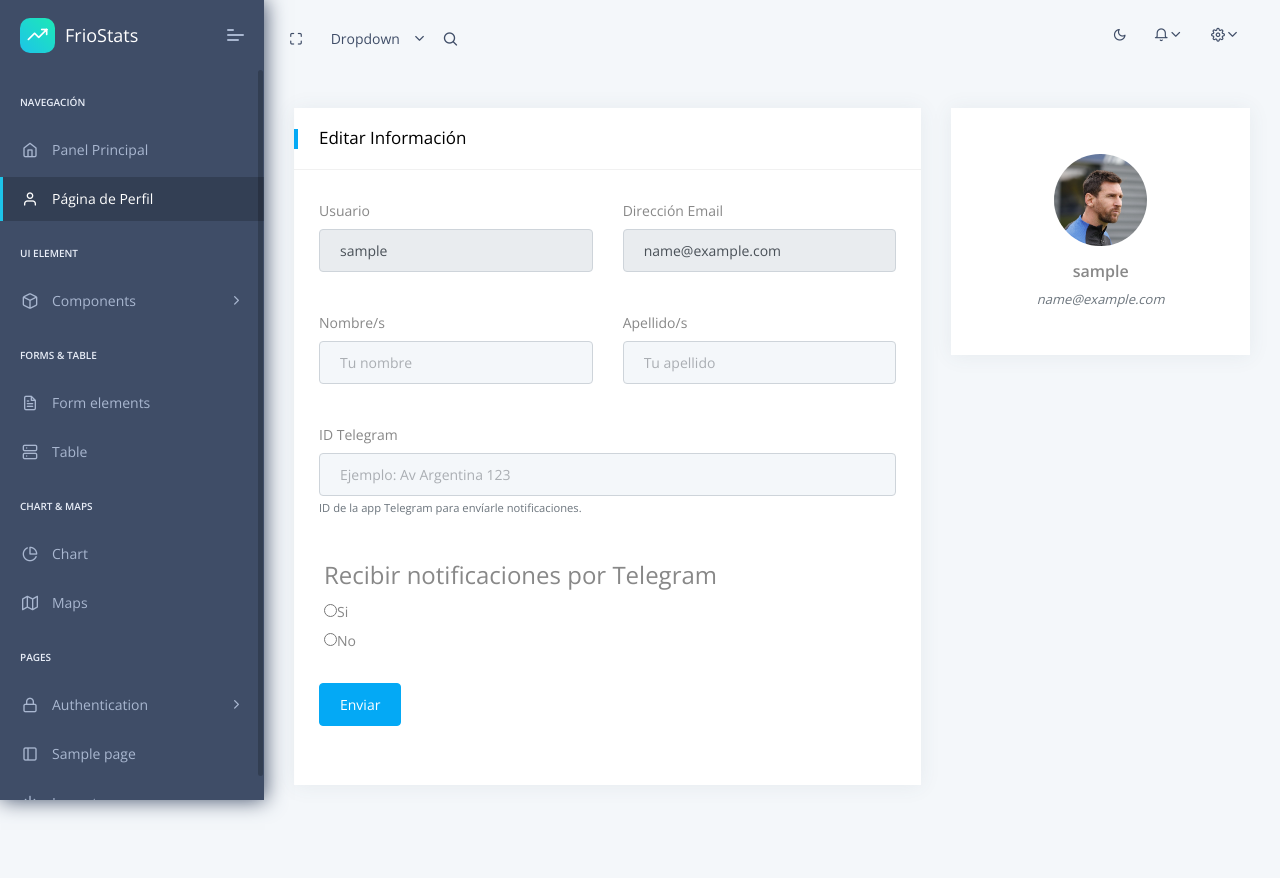
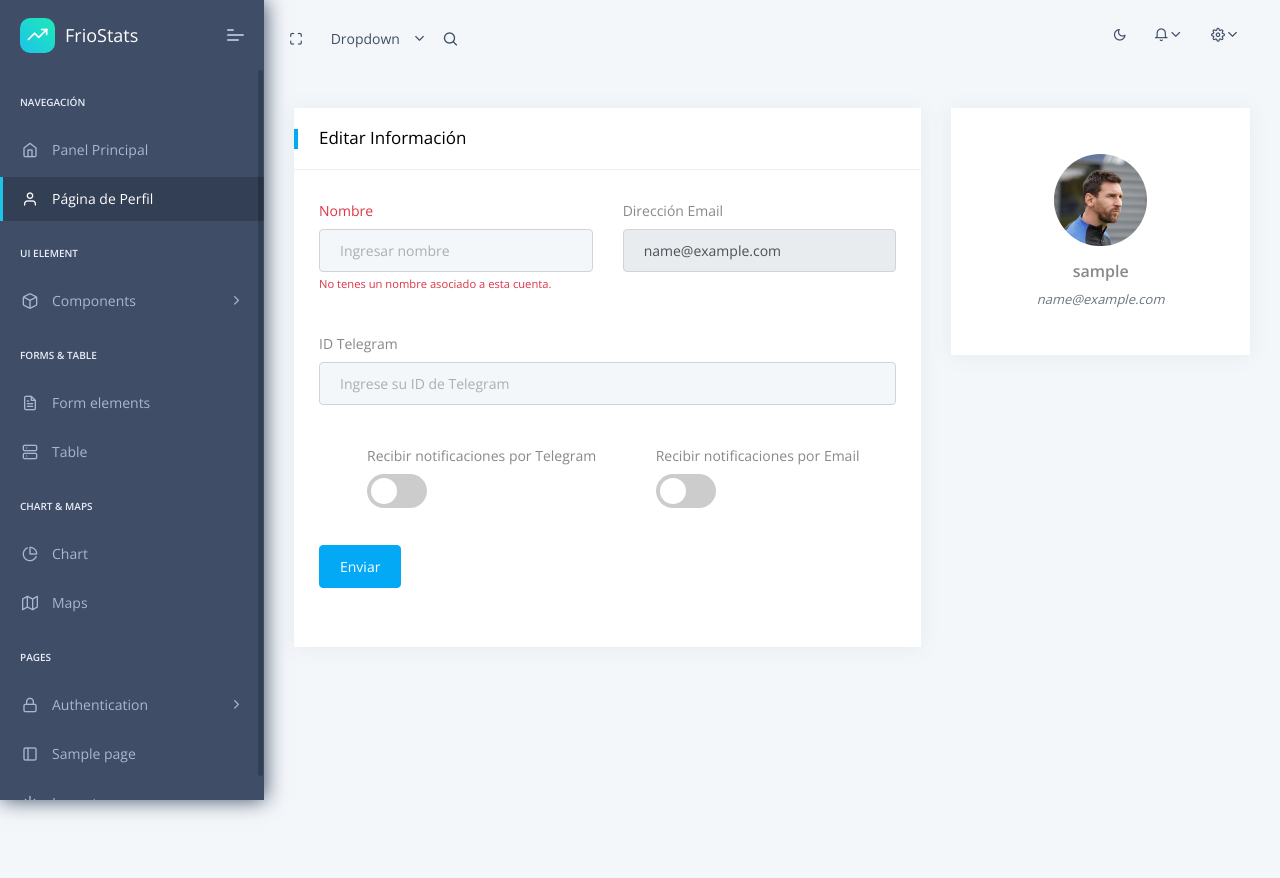
Before and after one commit to juanicampora/FrioStats-Front, a Flask app: page /profile.html in a window 1280 px wide. Run offline with Flask 2, Linux system fonts and the light colour scheme; the visitor is signed in with stand-in values (Sample User, id 1); data comes from the database, SQL or seed files in the repository; parts of the project's set-up code (start-up, migrations or seed data) failed here and were passed over; some libraries are stand-ins or nearby versions.

Commit message:
Pagina de profile lista, falta vincular los switch notificaciones con la bbdd

```diff
--- /dev/null
+++ b/apps/static/assets/css/switchlindo.css
@@ -0,0 +1,62 @@
+/* The switch - the box around the slider */
+.switch {
+  position: relative;
+  display: inline-block;
+  width: 60px;
+  height: 34px;
+}
+
+/* Hide default HTML checkbox */
+.switch input {
+  opacity: 0;
+  width: 0;
+  height: 0;
+}
+
+/* The slider */
+.slider {
+  position: absolute;
+  cursor: pointer;
+  top: 0;
+  left: 0;
+  right: 0;
+  bottom: 0;
+  background-color: #ccc;
+  -webkit-transition: .4s;
+  transition: .4s;
+}
+
+.slider:before {
+  position: absolute;
+  content: "";
+  height: 26px;
+  width: 26px;
+  left: 4px;
+  bottom: 4px;
+  background-color: white;
+  -webkit-transition: .4s;
+  transition: .4s;
+}
+
+input:checked+.slider {
+  background-color: #2196F3;
+}
+
+input:focus+.slider {
+  box-shadow: 0 0 1px #2196F3;
+}
+
+input:checked+.slider:before {
+  -webkit-transform: translateX(26px);
+  -ms-transform: translateX(26px);
+  transform: translateX(26px);
+}
+
+/* Rounded sliders */
+.slider.round {
+  border-radius: 34px;
+}
+
+.slider.round:before {
+  border-radius: 50%;
+}
--- a/apps/templates/home/profile.html
+++ b/apps/templates/home/profile.html
@@ -3,7 +3,9 @@
 {% block title %} Profile {% endblock %}
 
 <!-- Specific CSS goes HERE -->
-{% block stylesheets %}{% endblock stylesheets %}
+{% block stylesheets %}
+<link rel="stylesheet" type="text/css" href="../static/assets/css/switchlindo.css">
+{% endblock stylesheets %}
 
 {% block content %}
 
@@ -26,10 +28,16 @@
                                             <div class="row">
                                                 <div class="col-sm-6 mb-4">
                                                     <div class="form-group">
-                                                        <label for="exampleInputUsername">Usuario</label>
-                                                        <input class="form-control" id="exampleInputUsername" readonly
-                                                               value="{{ current_user.username }}"
-                                                               aria-describedby="userHelp" placeholder="Ingresar Usuario">
+                                                        <label {% if not current_user.nombre %} class="text-danger" {% endif %}
+                                                                for="exampleInputNombre">Nombre</label>
+                                                        <input type="text"
+                                                            {% if current_user.nombre %} readonly value="{{ current_user.nombre }}" {% endif %}
+                                                            class="form-control" id="exampleInputEmail1" aria-describedby="nombreHelp" placeholder="Ingresar nombre">
+                                                        {% if not current_user.nombre %}
+                                                        <small id="nombreHelp" class="form-text text-danger">
+                                                            No tenes un nombre asociado a esta cuenta.
+                                                        </small>
+                                                        {% endif %}
                                                     </div>
                                                 </div>
                                                 <div class="col-sm-6 mb-4">
@@ -46,36 +54,29 @@
                                                         {% endif %}
                                                     </div>
                                                 </div>
-                                                <div class="col-sm-6 mb-4">
+                                                <div class="col-sm-12 mb-4">
                                                     <div class="form-group">
-                                                        <label for="fn">Nombre/s</label>
-                                                        <input type="email" class="form-control" id="fn" aria-describedby="emailHelp" placeholder="Tu nombre">
+                                                        <label for="idTelegram">ID Telegram</label>
+                                                        <input class="form-control" id="idTelegram" aria-describedby="idTelegramHelp" placeholder="Ingrese su ID de Telegram">
                                                     </div>
                                                 </div>
-                                                <div class="col-sm-6 mb-4">
-                                                    <div class="form-group">
-                                                        <label for="ln">Apellido/s</label>
-                                                        <input type="email" class="form-control" id="ln" aria-describedby="emailHelp" placeholder="Tu apellido">
+                                                <div class="row col-sm-12 ml-5 mb-4 ">
+                                                    <div style="width: 50%; float:left">
+                                                        <label>Recibir notificaciones por Telegram</label>
+                                                        <br>
+                                                        <label class="switch">
+                                                            <input id="notificarPorTelegram" type="checkbox">
+                                                            <span class="slider round"></span>
+                                                        </label>
                                                     </div>
-                                                </div>
-                                                <div class="col-sm-12 mb-4">
-                                                    <div class="form-group">
-                                                        <label for="add">ID Telegram</label>
-                                                        <input type="email" class="form-control" id="add" aria-describedby="emailHelp" placeholder="Ejemplo: Av Argentina 123">
-                                                        <small id="addd" class="form-text text-muted">ID de la app Telegram para envíarle notificaciones.</small>
+                                                    <div style="width: 50%; float:right">
+                                                        <label>Recibir notificaciones por Email</label>
+                                                        <br>
+                                                        <label class="switch">
+                                                            <input id="notificarPorEmail" type="checkbox">
+                                                            <span class="slider round"></span>
+                                                        </label>
                                                     </div>
-                                                </div>
-                                                <div class="form-check col-sm-12 mb-4">
-                                                    <fieldset>
-                                                        <legend>Recibir notificaciones por Telegram</legend>
-                                                        <label>
-                                                            <input type="radio" name="notificacionTelegram" id="notificacionTelegram" value="1">Si
-                                                        </label>
-                                                        <br>
-                                                        <label>
-                                                            <input type="radio" name="notificacionTelegram" id="notificacionTelegram" value="0">No
-                                                        </label>
-                                                    </fieldset>
                                                 </div>
 
                                                 <div class="col-sm-12 mb-2">
```
